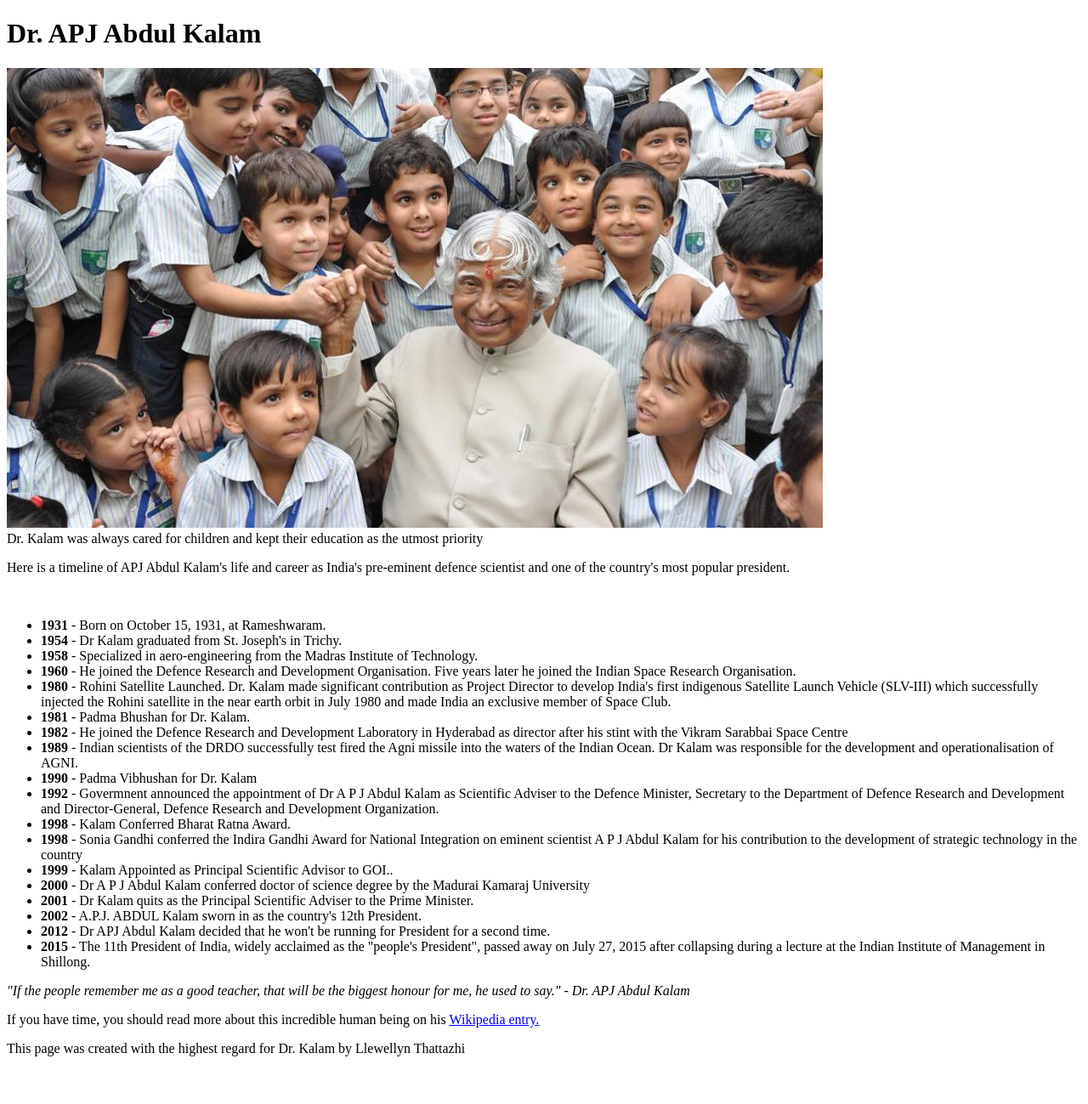
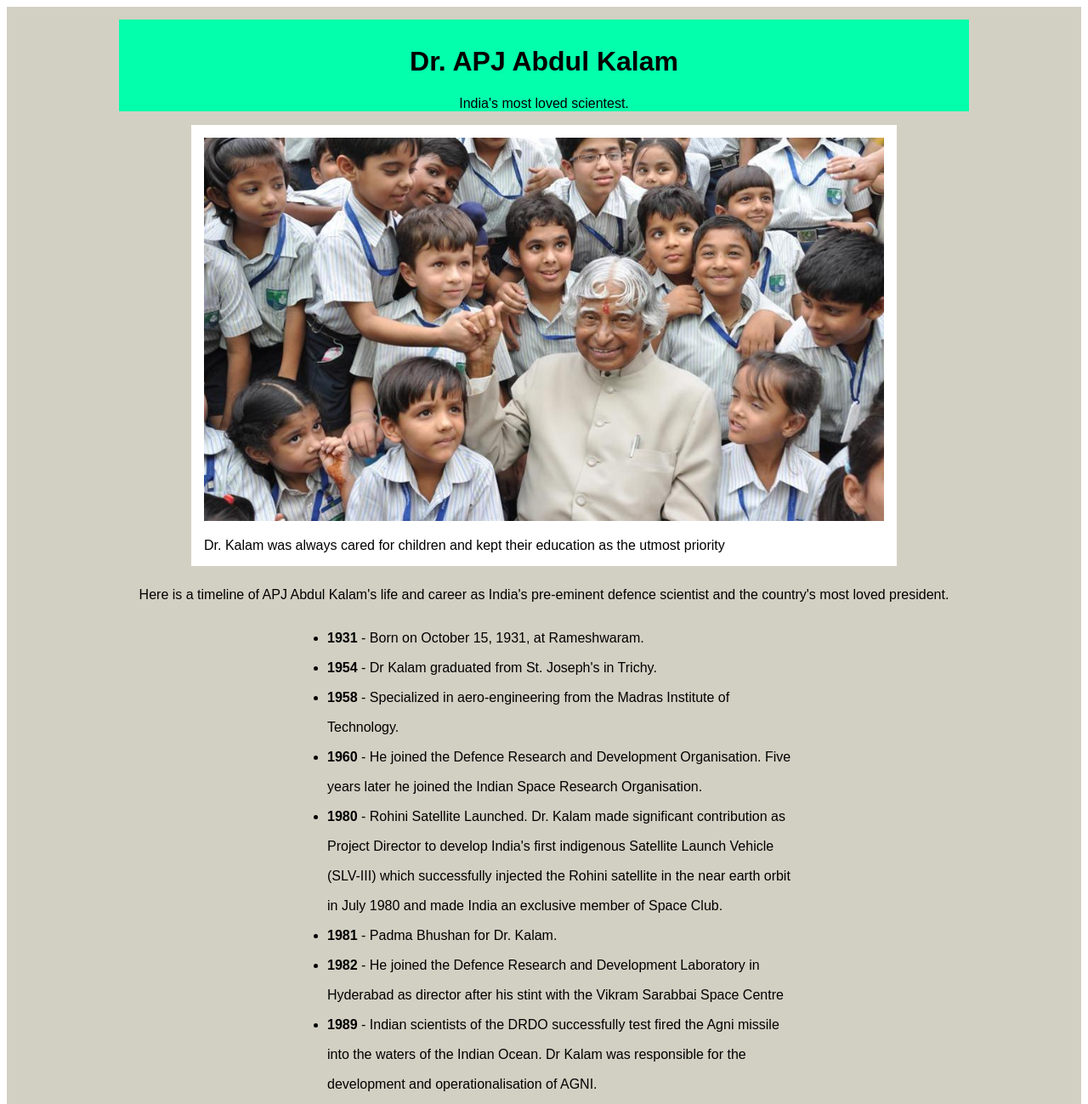
Before and after one commit to Llewellyn08/tribute-page-freecodecamp, a plain HTML site: page index.html in a window 1280 px wide. Shown: the top 1299 px of the page at 85% size. Before the commit the page ends 1259 px from the top, so only its background shows below. Drawn offline with Linux system fonts and the light colour scheme.

Commit message:
Wrote CSS and made some changes to HTML

```diff
--- a/index.html
+++ b/index.html
@@ -4,25 +4,28 @@
  <meta charset="UTF-8">
  <meta http-equiv="X-UA-Compatible" content="IE=edge">
  <meta name="viewport" content="width=device-width, initial-scale=1.0">
- <title>Document</title>
+ <title>Dr. APJ Adbul Kalam - Tribute Page</title>
+ <link rel="stylesheet" href="./kalam-style.css">
 </head>
+<div id="fullpage">
 
 <!-- Header Elements -->
  <main id="main">
+  <div id="sub-main">
 <header>
  <h1 id="title">Dr. APJ Abdul Kalam</h1>
+ <p>India's most loved scientest.</p>
+ </div>
  <div id="img-div">
    <img src="./Images/header image.jpg" alt="APJ Abdul Kalam with children" id="image">
-   <figcaption>Dr. Kalam was always cared for children and kept their education as the utmost priority</figcaption>
+   <figcaption id="img-caption">Dr. Kalam was always cared for children and kept their education as the utmost priority</figcaption>
  </div>
  </header>
-</main>
 
  <!-- Body Elements -->
  <body>
  <div id="tribute-info">
-  <p>Here is a timeline of APJ Abdul Kalam's life and career as India's pre-eminent defence scientist and one of the country's most popular president.</p>
-  <br>
+  <p class="tribute-intro">Here is a timeline of APJ Abdul Kalam's life and career as India's pre-eminent defence scientist and the country's most loved president.</p>
   <ul>
    <li><b>1931</b> - Born on October 15, 1931, at Rameshwaram.</li>
    <li><b>1954</b> - Dr Kalam graduated from St. Joseph's in Trichy.</li>
@@ -43,13 +46,15 @@
    <li><b>2012</b> - Dr APJ Abdul Kalam decided that he won't be running for President for a second time.</li>
    <li><b>2015</b> - The 11th President of India, widely acclaimed as the "people's President", passed away on July 27, 2015 after collapsing during a lecture at the Indian Institute of Management in Shillong.</li>
   </ul>
-<p><i>"If the people remember me as a good teacher, that will be the biggest honour for me, he used to say." - Dr. APJ Abdul Kalam</i> </p>
+<p><i>"If the people remember me as a good teacher, that will be the biggest honour for me, he used to say." <br> - Dr. APJ Abdul Kalam</i> </p>
  </div>
  <p>If you have time, you should read more about this incredible human being on his  <a href="https://en.wikipedia.org/wiki/A._P._J._Abdul_Kalam" target="_blank">Wikipedia entry.</a> </p>
 </body>
+</main>
 
 <!-- Footer Elements -->
 <footer>
-<p>This page was created with the highest regard for Dr. Kalam by Llewellyn Thattazhi<p>
+ <h5>This page was created with the highest regard for Dr. Kalam by Llewellyn Thattazhi</h5>
 </footer>
+</div>
 </html>
--- /dev/null
+++ b/kalam-style.css
@@ -0,0 +1,60 @@
+#fullpage {
+  background-color: #d2d0c3;
+}
+
+header {
+  margin: 5px auto;
+  padding: 10px 0px 0px 0px;
+}
+
+#title {
+  text-align: center;
+}
+
+figcaption {
+  padding-top: 10px;
+}
+
+#img-div {
+  max-width: 800px;
+  margin: 0 auto;
+  padding: 15px;
+  background-color: #ffffff;
+}
+
+#main {
+  padding: 10px 10px;
+  font-family: Arial, Helvetica, sans-serif;
+  max-width: 1000px;
+  margin: 0 auto 50px auto;
+}
+
+#tribute-info {
+  line-height: 35px;
+}
+
+#tribute-info ul {
+  max-width: 550px;
+  margin: 0 auto 50px auto;
+  text-align: left;
+}
+
+div p {
+  text-align: center;
+}
+
+footer {
+  text-align: center;
+  background-color: #03ffab;
+  font-family: Arial, Helvetica, sans-serif;
+}
+
+#sub-main {
+  background-color: #03ffab;
+}
+
+#image {
+  display: block;
+  max-width: 100%;
+  padding-bottom: 10px;
+}
```
